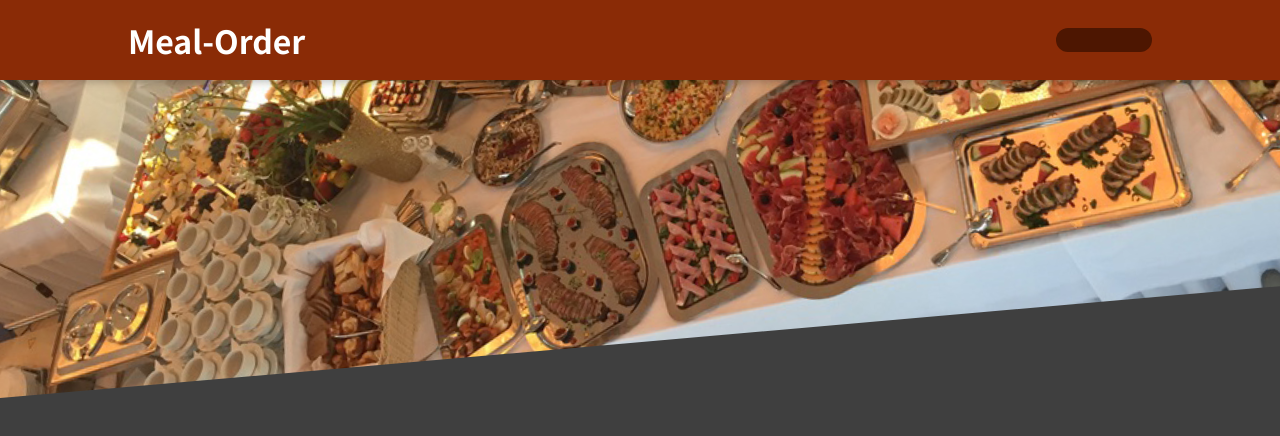
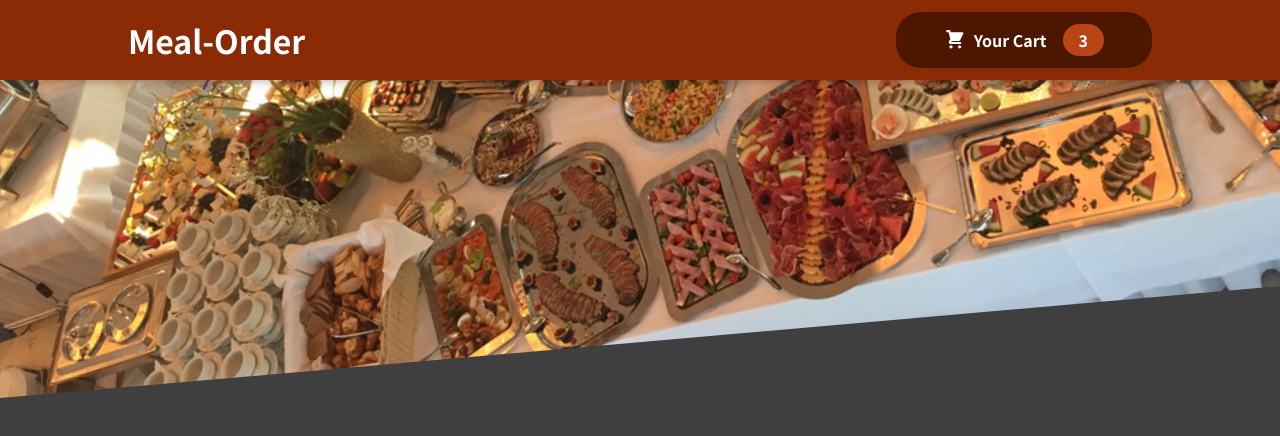
Before and after one commit to vantheman2210/food-order-app, a React (Create React App) app: page / in a window 1280 px wide. Shown: the top 436 px of the page. Built offline with nearby package versions, Linux system fonts and the light colour scheme.

Commit message:
Added styling to cart button

```diff
--- a/src/Components/Cart/CartIcon.js
+++ b/src/Components/Cart/CartIcon.js
@@ -0,0 +1,13 @@
+const CartIcon = () => {
+  return (
+    <svg
+      xmlns='http://www.w3.org/2000/svg'
+      viewBox='0 0 20 20'
+      fill='currentColor'
+    >
+      <path d='M3 1a1 1 0 000 2h1.22l.305 1.222a.997.997 0 00.01.042l1.358 5.43-.893.892C3.74 11.846 4.632 14 6.414 14H15a1 1 0 000-2H6.414l1-1H14a1 1 0 00.894-.553l3-6A1 1 0 0017 3H6.28l-.31-1.243A1 1 0 005 1H3zM16 16.5a1.5 1.5 0 11-3 0 1.5 1.5 0 013 0zM6.5 18a1.5 1.5 0 100-3 1.5 1.5 0 000 3z' />
+    </svg>
+  );
+};
+
+export default CartIcon;
--- a/src/Components/Layout/Header.js
+++ b/src/Components/Layout/Header.js
@@ -8,7 +8,7 @@
     <React.Fragment>
       <header className={classes.header}>
         <h1>Meal-Order</h1>
-        <HeaderCartButton>Cart</HeaderCartButton>
+        <HeaderCartButton/>
       </header>
       <div className={classes["main-image"]}>
         <img src={mealsIMG} alt="A table full of food"></img>
--- a/src/Components/Layout/HeaderCartButton.js
+++ b/src/Components/Layout/HeaderCartButton.js
@@ -1,11 +1,16 @@
-import classes from './HeaderCartButton.module.css'
+import classes from "./HeaderCartButton.module.css";
+import CartIcon from "../Cart/CartIcon";
 
-const HeaderCartButton = props => {
-  return <button className={classes.button}>
-    <span></span>
-    <span></span>
-    <span></span>
-  </button>
+const HeaderCartButton = (props) => {
+  return (
+    <button className={classes.button}>
+      <span className={classes.icon}>
+        <CartIcon />
+      </span>
+      <span> Your Cart</span>
+      <span className={classes.badge}>3</span>
+    </button>
+  );
 };
 
 export default HeaderCartButton;
```
